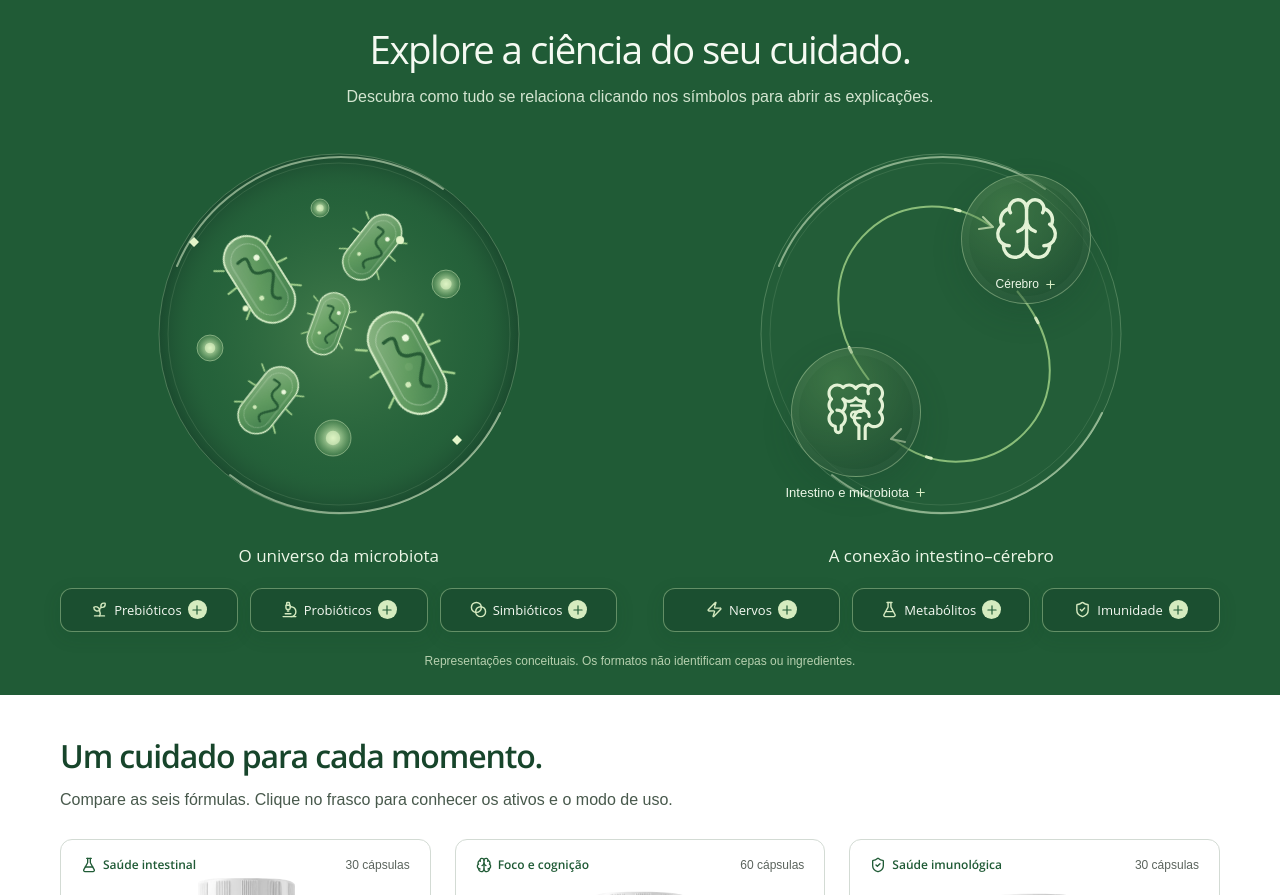
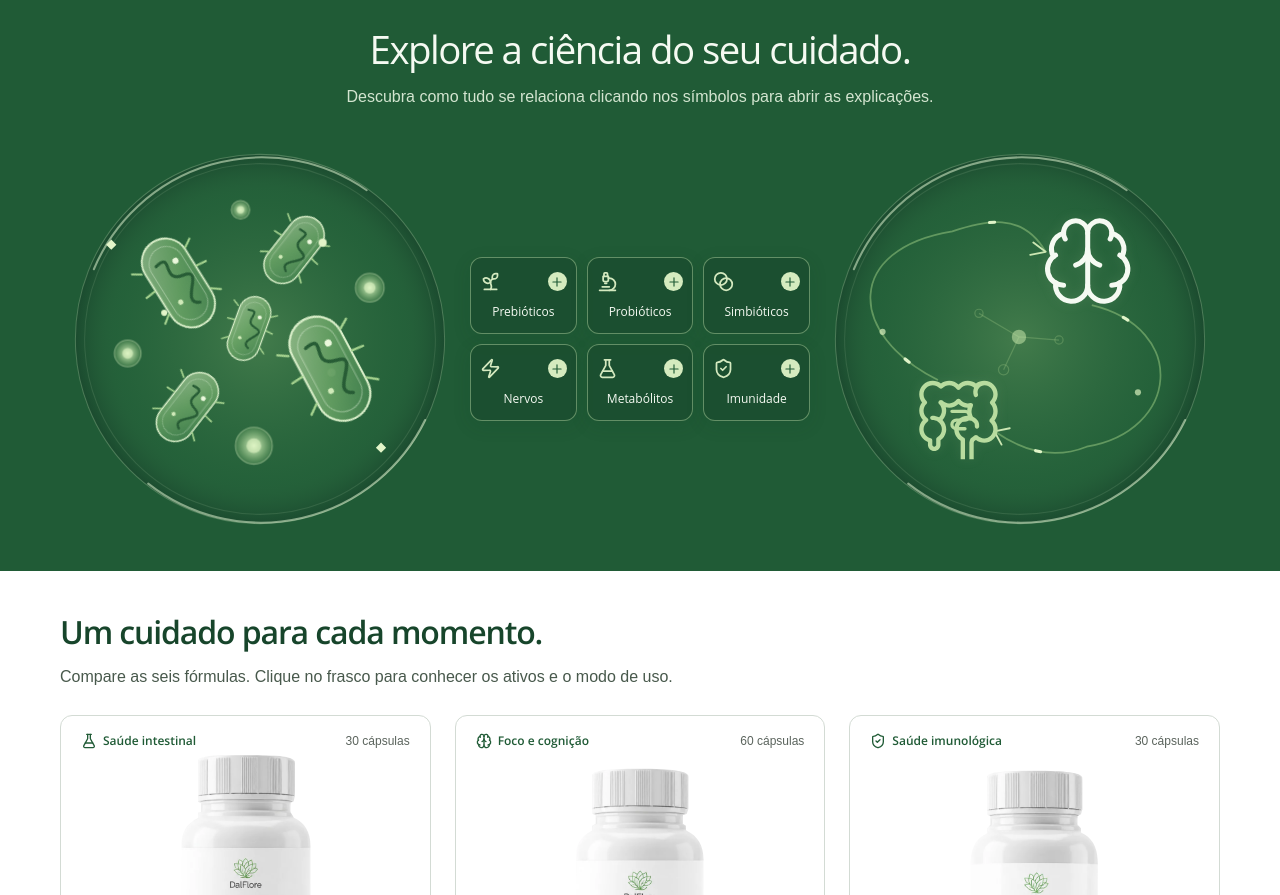
Before and after one commit to marketingsovida-star/dalflore, a React (Vite) app: page / in a window 1280 px wide. Shown: the part 920-1815 px from the top of the page. Built offline with nearby package versions, Linux system fonts and the light colour scheme; a web font is replaced by a local one.

Commit message:
Center six science cards between matching circular illustrations

```diff
--- a/src/MicrobiotaArt.tsx
+++ b/src/MicrobiotaArt.tsx
@@ -1,14 +1,11 @@
 export function MicrobiotaArt({ active }: { active: number }) {
   const cells = [[169,148,-32,1],[285,116,38,.78],[316,230,-28,1.15],[181,269,38,.8],[240,193,20,.68]];
-  return <svg className="sj-micrograph" viewBox="0 0 500 410" fill="none" aria-hidden="true">
+  return <svg className="sj-micrograph" viewBox="55 10 390 390" fill="none" aria-hidden="true">
     <defs>
-      <radialGradient id="sj-dish"><stop stopColor="#689e62" stopOpacity=".48"/><stop offset=".78" stopColor="#347747" stopOpacity=".22"/><stop offset="1" stopColor="#173e29" stopOpacity=".55"/></radialGradient>
       <linearGradient id="sj-cell" x2="1" y2="1"><stop stopColor="#d3edbd"/><stop offset=".5" stopColor="#8ac37a"/><stop offset="1" stopColor="#4a8b54"/></linearGradient>
       <radialGradient id="sj-nucleus"><stop stopColor="#e0f6c7"/><stop offset="1" stopColor="#a3d38b" stopOpacity=".2"/></radialGradient>
     </defs>
-    <circle cx="250" cy="205" r="180" fill="url(#sj-dish)" stroke="#c4e2b6" strokeOpacity=".28"/>
-    <circle cx="250" cy="205" r="171" stroke="#d3ebc7" strokeOpacity=".12"/>
-    <path d="M88 137A178 178 0 0 1 354 60M411 284A178 178 0 0 1 141 346" stroke="#ddf2ce" strokeWidth="2" strokeLinecap="round" strokeOpacity=".55"/>
+    <DishFrame id="sj-dish"/>
     {cells.map(([x,y,angle,scale],i)=><g key={i} transform={`translate(${x} ${y}) rotate(${angle}) scale(${scale})`}>
       <g className="sj-cell-drift" style={{animationDelay:`-${i*1.3}s`}}>
         <rect x="-23" y="-47" width="46" height="94" rx="23" fill="url(#sj-cell)" fillOpacity={active===0?'.55':'.88'} stroke="#d7edc7" strokeWidth="1.8"/>
@@ -27,3 +24,12 @@ export function MicrobiotaArt({ active }: { active: number }) {
     </g>}
   </svg>;
 }
+
+export function DishFrame({ id }: { id: string }) {
+  return <>
+    <defs><radialGradient id={id}><stop stopColor="#689e62" stopOpacity=".48"/><stop offset=".78" stopColor="#347747" stopOpacity=".22"/><stop offset="1" stopColor="#173e29" stopOpacity=".55"/></radialGradient></defs>
+    <circle cx="250" cy="205" r="180" fill={"url(#" + id + ")"} stroke="#c4e2b6" strokeOpacity=".28"/>
+    <circle cx="250" cy="205" r="171" stroke="#d3ebc7" strokeOpacity=".12"/>
+    <path d="M88 137A178 178 0 0 1 354 60M411 284A178 178 0 0 1 141 346" stroke="#ddf2ce" strokeWidth="2" strokeLinecap="round" strokeOpacity=".55"/>
+  </>;
+}
--- a/src/ScienceJourney.tsx
+++ b/src/ScienceJourney.tsx
@@ -2,7 +2,7 @@ import { useState } from "react";
 import { ArrowLeft, ArrowRight, ArrowUpRight, Blend, Brain, CircleHelp, FlaskConical, Microscope, Plus, ShieldCheck, Sprout, Zap } from "lucide-react";
 import { products, type Product } from "./catalog";
 import { IntestineIcon } from "./IntestineIcon";
-import { MicrobiotaArt } from "./MicrobiotaArt";
+import { DishFrame, MicrobiotaArt } from "./MicrobiotaArt";
 import { Overlay } from "./Overlay";
 import { ingredients, pathways } from "./scienceContent";
 
@@ -36,17 +36,21 @@ function Point({ topic, className, explore }: { topic: number; className: string
 
 function AxisMap({ explore }: { explore: (index: number) => void }) {
   return <div className="sx-art sx-axis">
-    <svg viewBox="0 0 500 410" fill="none" aria-hidden="true">
-      <circle cx="250" cy="205" r="180" fill="#ffffff03" stroke="#c4e2b6" strokeOpacity=".28"/>
-      <circle cx="250" cy="205" r="171" stroke="#d3ebc7" strokeOpacity=".12"/>
-      <path d="M88 137A178 178 0 0 1 354 60M411 284A178 178 0 0 1 141 346" stroke="#ddf2ce" strokeWidth="2" strokeLinecap="round" strokeOpacity=".55"/>
-      <path d="M178 251C91 138 207 33 300 97M326 162C419 272 294 381 202 310" stroke="#8abd79" strokeWidth="2"/>
-      <path className="sx-signal" d="M178 251C91 138 207 33 300 97" stroke="#e0f4c8" strokeWidth="3" strokeDasharray="5 220" strokeLinecap="round"/>
-      <path className="sx-signal sx-return" d="M326 162C419 272 294 381 202 310" stroke="#e0f4c8" strokeWidth="3" strokeDasharray="5 220" strokeLinecap="round"/>
-      <path d="m292 88 10 10-14 2m-78 200-10 10 14 3" stroke="#def2c9" strokeWidth="2" strokeLinecap="round" strokeLinejoin="round"/>
+    <svg viewBox="55 10 390 390" fill="none" aria-hidden="true">
+      <DishFrame id="sx-axis-dish"/>
+      <defs><linearGradient id="sx-organ-line" x1="140" y1="90" x2="345" y2="340" gradientUnits="userSpaceOnUse"><stop stopColor="#e0f2cb"/><stop offset=".5" stopColor="#a7d28e"/><stop offset="1" stopColor="#c8e7af"/></linearGradient></defs>
+      <path d="M170 245C80 200 80 117 184 100C215 90 252 80 275 120M320 172C415 195 405 295 315 310C280 324 250 312 225 295" stroke="#8abd79" strokeOpacity=".6" strokeWidth="1.7"/>
+      <path className="sx-signal" d="M170 245C80 200 80 117 184 100C215 90 252 80 275 120" stroke="#e0f4c8" strokeWidth="3" strokeDasharray="5 220" strokeLinecap="round"/>
+      <path className="sx-signal sx-return" d="M320 172C415 195 405 295 315 310C280 324 250 312 225 295" stroke="#e0f4c8" strokeWidth="3" strokeDasharray="5 220" strokeLinecap="round"/>
+      <path d="m263 111 12 9-15 3m-20 169-15 3 7 13" stroke="#cce7b3" strokeWidth="1.8" strokeLinecap="round" strokeLinejoin="round"/>
+      <g className="sx-organ-drawing" stroke="url(#sx-organ-line)"><Brain x="269" y="82" width="94" height="94" strokeWidth="1.25"/></g>
+      <g className="sx-organ-drawing" color="#b8dc9f"><svg x="139" y="233" width="102" height="102" viewBox="0 0 48 48"><IntestineIcon/></svg></g>
+      <g stroke="#95c17e" strokeOpacity=".35" strokeWidth="1.2"><path d="m210 180 39 23-15 32m15-32 39 3"/><circle cx="210" cy="180" r="4"/><circle cx="234" cy="235" r="5"/><circle cx="288" cy="206" r="4"/></g>
+      <circle cx="249" cy="203" r="7" fill="#c4e5a9" fillOpacity=".55"/>
+      <circle cx="116" cy="198" r="3" fill="#d9efbe" fillOpacity=".7"/><circle cx="365" cy="257" r="3" fill="#d9efbe" fillOpacity=".7"/>
     </svg>
-    <button className="sx-organ sx-brain" aria-label="Entender a conexão intestino e cérebro" aria-haspopup="dialog" onClick={() => explore(7)}><Brain/><span>Cérebro <Plus size={13}/></span></button>
-    <button className="sx-organ sx-intestine" aria-label="Entender a microbiota intestinal" aria-haspopup="dialog" onClick={() => explore(6)}><IntestineIcon/><span>Intestino e microbiota <Plus size={13}/></span></button>
+    <button className="sx-organ sx-brain" aria-label="Entender a conexão intestino e cérebro" aria-haspopup="dialog" onClick={() => explore(7)}/>
+    <button className="sx-organ sx-intestine" aria-label="Entender a microbiota intestinal" aria-haspopup="dialog" onClick={() => explore(6)}/>
   </div>;
 }
 
@@ -70,16 +74,12 @@ export function ScienceJourney({ open }: { open: (product: Product) => void }) {
             <MicrobiotaArt active={0}/>
             <button className="sx-cell-target" aria-label="Entender a microbiota ilustrada" aria-haspopup="dialog" onClick={() => explore(6)}><span className="sr-only">Abrir explicação sobre a microbiota</span></button>
           </div>
-          <figcaption>O universo da microbiota</figcaption>
-          <div className="sx-topics" role="group" aria-label="Explicações sobre a microbiota"><Point topic={0} className="sx-prebiotic" explore={explore}/><Point topic={1} className="sx-probiotic" explore={explore}/><Point topic={2} className="sx-synbiotic" explore={explore}/></div>
         </figure>
+        <div className="sx-topics" role="group" aria-label="Explore os seis temas científicos">{[0,1,2,3,4,5].map(topic => <Point key={topic} topic={topic} className="sx-topic-card" explore={explore}/>)}</div>
         <figure className="sx-map" id="eixo" aria-label="Explore a comunicação entre intestino e cérebro">
           <AxisMap explore={explore}/>
-          <figcaption>A conexão intestino–cérebro</figcaption>
-          <div className="sx-topics" role="group" aria-label="Explicações sobre a conexão intestino e cérebro"><Point topic={3} className="sx-nerves" explore={explore}/><Point topic={4} className="sx-metabolites" explore={explore}/><Point topic={5} className="sx-immunity" explore={explore}/></div>
         </figure>
       </div>
-      <small className="sx-legend">Representações conceituais. Os formatos não identificam cepas ou ingredientes.</small>
     </div>
     {item && <Overlay title={item.label} type="science" close={() => setSelected(null)}>
       <div className="sx-explanation" key={item.label}>
--- a/src/science.css
+++ b/src/science.css
@@ -1,28 +1,25 @@
-/* A single interactive atlas. Both drawings share their scale, rings and controls. */
-.sx-explorer { --sx-bg:#205b36; --sx-white:#f5faf2; --sx-leaf:#cde7b9; color:var(--sx-white); background:var(--sx-bg); padding:36px 0 25px; scroll-margin-top:76px; }
+/* Two matching scientific illustrations around one compact, six-topic centre. */
+.sx-explorer { --sx-bg:#205b36; --sx-white:#f5faf2; --sx-leaf:#cde7b9; color:var(--sx-white); background:var(--sx-bg); padding:36px 0 32px; scroll-margin-top:76px; }
 .sx-heading { text-align:center; }
 .df-home .sx-heading h2 { margin:0; color:var(--sx-white); font:500 clamp(29px,3vw,39px)/1.2 'Open Sans',Arial,sans-serif; letter-spacing:-.04em; }
 .df-home .sx-heading p { margin:12px 0 0; color:#d3e5d0; font:16px/1.6 Arial,sans-serif; }
-.sx-maps { display:grid; grid-template-columns:1fr 1fr; gap:45px; margin-top:20px; }
-.sx-map { margin:0; min-width:0; text-align:center; scroll-margin-top:90px; }
-.sx-art { position:relative; width:100%; max-width:500px; aspect-ratio:500/410; margin:auto; }
+.sx-maps { display:grid; grid-template-columns:minmax(0,1fr) minmax(300px,340px) minmax(0,1fr); gap:10px; align-items:center; margin-top:30px; }
+.sx-map { margin:0; min-width:0; scroll-margin-top:90px; }
+.sx-art { position:relative; width:100%; max-width:400px; aspect-ratio:1; margin:auto; }
 .sx-art > svg { display:block; width:100%; height:100%; pointer-events:none; }
-.sx-map figcaption { margin:4px 0 0; color:#edf7e7; font:500 17px/1.5 'Open Sans',Arial,sans-serif; }
-.sx-legend { display:block; text-align:center; color:#b6d0af; font:12px/1.5 Arial,sans-serif; margin:20px 0 0; }
-.sx-point { position:relative; display:inline-flex; align-items:center; justify-content:center; gap:7px; min-height:44px; padding:7px 10px; background:#1b4f30ed; color:#f5faf2; border:1px solid #accf9b80; border-radius:var(--radius); font:500 13px/1.4 'Open Sans',Arial,sans-serif; white-space:nowrap; box-shadow:0 5px 18px #123b2922; transition:background .4s,border-color .4s,box-shadow .4s,translate .4s; }
+.sx-topics { display:grid; grid-template-columns:repeat(3,minmax(0,1fr)); grid-template-rows:repeat(2,1fr); gap:10px; min-width:0; }
+.sx-point { display:grid; grid-template-columns:1fr auto; align-items:center; gap:8px; min-width:0; min-height:77px; padding:11px 9px; background:#1b4f30ed; color:#f5faf2; border:1px solid #accf9b80; border-radius:var(--radius); font:500 12px/1.4 'Open Sans',Arial,sans-serif; box-shadow:0 5px 18px #123b2922; transition:background .4s,border-color .4s,box-shadow .4s,translate .4s; }
 .sx-point:hover { background:#326d42; border-color:#dfefcc; box-shadow:0 5px 22px #143c2940; translate:0 -2px; }
-.sx-point-icon { width:18px; height:18px; color:#d4e9bf; flex-shrink:0; }
-.sx-plus { display:grid; place-items:center; width:21px; height:21px; color:#205b36; background:#d5ebbf; border-radius:50%; flex-shrink:0; }
-.sx-cell-target { position:absolute; z-index:1; left:24%; top:24%; width:49%; height:52%; border:0; border-radius:50%; background:transparent; cursor:pointer; transition:box-shadow .4s; }
-.sx-cell-target:hover { box-shadow:0 0 0 1px #cde7b945,0 0 35px #b8dc9e15; }
+.sx-point-icon { width:21px; height:21px; color:#d4e9bf; grid-column:1; grid-row:1; justify-self:start; }
+.sx-point > span:not(.sx-plus) { grid-column:1/-1; grid-row:2; text-align:center; }
+.sx-plus { display:grid; place-items:center; width:19px; height:19px; color:#205b36; background:#d5ebbf; border-radius:50%; grid-column:2; grid-row:1; }
+.sx-cell-target { position:absolute; z-index:1; left:14%; top:14%; width:72%; height:73%; border:0; border-radius:50%; background:transparent; cursor:pointer; }
 .sr-only { position:absolute; width:1px; height:1px; overflow:hidden; clip:rect(0,0,0,0); white-space:nowrap; }
-.sx-organ { position:absolute; display:flex; flex-direction:column; align-items:center; justify-content:center; width:26%; aspect-ratio:1; border-radius:50%; padding:0; color:#e3f2d5; background:radial-gradient(circle at 35% 25%,#75aa6450,#153e2a99); border:1px solid #b6d7a777; box-shadow:inset 0 0 0 7px #d3e5d008,0 12px 30px #143d2930; transition:background .45s,box-shadow .45s; }
-.sx-organ:hover { background-color:#447f4766; box-shadow:inset 0 0 0 7px #d3e5d00c,0 0 25px #b8dc9e16; }
-.sx-brain { left:54%; top:11%; }
-.sx-intestine { left:20%; top:53%; }
-.sx-organ > svg { width:59%; height:59%; stroke-width:1.2; }
-.sx-organ > span { display:flex; align-items:center; justify-content:center; gap:5px; position:absolute; width:190%; left:-45%; top:calc(100% + 7px); color:#edf7e8; font:13px/1.5 Arial,sans-serif; white-space:nowrap; }
-.sx-organ > span > svg { color:#d7edc4; }
+.sx-organ { position:absolute; padding:0; width:27%; aspect-ratio:1; border:0; border-radius:var(--radius); background:transparent; box-shadow:none; cursor:pointer; }
+.sx-brain { left:54%; top:17%; }
+.sx-intestine { left:21%; top:57%; }
+.sx-organ-drawing { filter:drop-shadow(0 0 5px #bfdcaa20); }
+
 .sx-explorer :is(button,a):focus-visible { outline:2px solid #e6f5cf; outline-offset:4px; }
 .sj-cell-drift { animation:sx-drift 9s ease-in-out infinite alternate; }
 .sj-feed { offset-rotate:0deg; animation:sx-feeding 5s linear infinite; }
@@ -51,37 +48,20 @@
 @keyframes sx-feeding { 0%{offset-distance:0%;opacity:0}15%,85%{opacity:1}100%{offset-distance:100%;opacity:0} }
 @keyframes sx-signal { to{stroke-dashoffset:-450} }
 @keyframes sx-content-in { from{opacity:.25}to{opacity:1} }
-@media(min-width:701px) and (max-width:1000px){.sx-maps{gap:20px}.sx-point{font-size:12px;gap:5px;padding-inline:7px}.sx-point-icon{width:15px;height:15px}.sx-plus{width:18px;height:18px}.sx-organ>span{font-size:11px}}
-@media(max-width:700px){
- .sx-explorer{padding:28px 0 23px;scroll-margin-top:70px}
- .sx-heading{gap:12px}
+
+@media(min-width:761px) and (max-width:1000px){.sx-maps{grid-template-columns:minmax(0,1fr) 300px minmax(0,1fr);gap:6px}.sx-point{padding:10px 7px;font-size:11px;min-height:72px}.sx-topics{gap:8px}}
+@media(max-width:760px){
+ .sx-explorer{padding:28px 0;scroll-margin-top:70px}
  .df-home .sx-heading h2{font-size:29px}
  .df-home .sx-heading p{font-size:15px;line-height:1.6;margin-top:12px}
- .sx-maps{grid-template-columns:minmax(0,1fr);gap:25px;margin-top:18px}
- .sx-art{max-width:390px}
- .sx-point{font-size:12px;padding:6px 8px;gap:5px;min-height:44px}
- .sx-point-icon{width:16px;height:16px}
- .sx-plus{width:19px;height:19px}
- .sx-organ>span{font-size:11px}
- .sx-organ{box-shadow:inset 0 0 0 5px #d3e5d008}
- .sx-map figcaption{font-size:16px;margin-top:10px}
- .sx-legend{font-size:11px;margin-top:20px}
+ .sx-maps{grid-template-columns:minmax(0,1fr);gap:20px;margin-top:24px}
+ .sx-art{max-width:310px}
+ .sx-topics{width:100%;max-width:350px;justify-self:center;gap:10px}
+ .sx-point{min-height:70px;padding:9px 8px;font-size:12px}
  .overlay-science{max-width:100%;width:100%}
  .sx-explanation{padding:22px 20px}
  .df-home .sx-explanation h2{font-size:25px}
  .sx-explanation-nav{padding:12px 20px}
 }
-@media(max-width:359px){.sx-point-icon{display:none}.sx-point{font-size:11px;padding-inline:6px}.df-home .sx-heading h2{font-size:27px}.sx-organ>span{font-size:10px}.sx-organ>span>svg{width:11px}.sx-product{padding:14px}.sx-explanation{padding:20px 16px}}
+@media(max-width:359px){.sx-topics{gap:8px}.sx-point{padding:8px 5px;font-size:11px}.df-home .sx-heading h2{font-size:27px}.sx-product{padding:14px}.sx-explanation{padding:20px 16px}}
 @media(prefers-reduced-motion:reduce){.sx-explorer *,.sx-explorer *::before,.sx-explorer *::after{animation:none!important;transition:none!important}.sj-feed{offset-distance:50%}}
-/* Keep the brain label clear of the central immune pathway control. */
-.sx-brain > svg { width:54%; height:54%; margin-bottom:17%; }
-.sx-brain > span { top:auto; bottom:8%; left:0; width:100%; font-size:12px; }
-@media(max-width:700px){.sx-brain > span{font-size:11px}}
-@media(max-width:359px){.sx-brain > span{font-size:10px}}
-
-.sx-topics { display:grid; grid-template-columns:repeat(3,minmax(0,1fr)); gap:12px; margin-top:19px; }
-.sx-point { min-width:0; padding:10px 8px; gap:6px; }
-.sx-point-icon { width:17px; height:17px; }
-.sx-plus { width:19px; height:19px; }
-@media(max-width:1000px){.sx-topics{gap:10px}.sx-point{display:grid;grid-template-columns:1fr auto;gap:6px;padding:10px;left:auto;right:auto;top:auto;white-space:normal}.sx-point-icon{display:block;width:19px;height:19px;grid-column:1;grid-row:1;justify-self:start}.sx-plus{grid-column:2;grid-row:1}.sx-point>span:not(.sx-plus){grid-column:1/-1;grid-row:2;font-size:12px;text-align:center}}
-@media(max-width:359px){.sx-point{padding:8px 5px}.sx-topics{gap:8px}.sx-point>span:not(.sx-plus){font-size:11px}}
```
Also changed, not shown: 2 other files (tests, documents, lock files or other folders).
